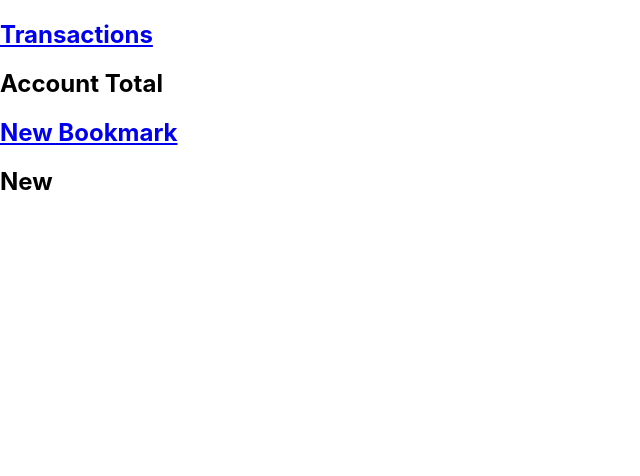
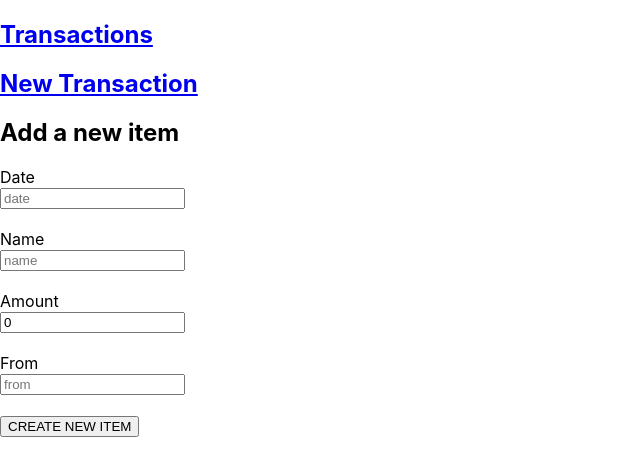
Before and after one commit to liliwu8/lilys-react-budget-app, a React (Create React App) app: page /transactions/new in a window 1280 px wide. Shown: the top 476 px of the page, without its empty margins (0-640 px from the left). Built offline with nearby package versions, Linux system fonts and the light colour scheme; no server answers.

Commit message:
saved code

```diff
--- a/package.json
+++ b/package.json
@@ -6,6 +6,7 @@
     "@testing-library/jest-dom": "^5.16.4",
     "@testing-library/react": "^13.3.0",
     "@testing-library/user-event": "^13.5.0",
+    "axios": "^0.27.2",
     "react": "^18.2.0",
     "react-dom": "^18.2.0",
     "react-router-dom": "^6.3.0",
--- a/src/App.css
+++ /dev/null
@@ -1,38 +0,0 @@
-.App {
-  text-align: center;
-}
-
-.App-logo {
-  height: 40vmin;
-  pointer-events: none;
-}
-
-@media (prefers-reduced-motion: no-preference) {
-  .App-logo {
-    animation: App-logo-spin infinite 20s linear;
-  }
-}
-
-.App-header {
-  background-color: #282c34;
-  min-height: 100vh;
-  display: flex;
-  flex-direction: column;
-  align-items: center;
-  justify-content: center;
-  font-size: calc(10px + 2vmin);
-  color: white;
-}
-
-.App-link {
-  color: #61dafb;
-}
-
-@keyframes App-logo-spin {
-  from {
-    transform: rotate(0deg);
-  }
-  to {
-    transform: rotate(360deg);
-  }
-}
--- a/src/App.js
+++ b/src/App.js
@@ -1,7 +1,7 @@
-// // DEPENDENCIES
+ // DEPENDENCIES
 import { Routes, Route } from 'react-router-dom'
 
-// // PAGES
+// PAGES
 import Edit from './Pages/Edit'
 import FourOFour from './Pages/FourOFour'
 import Home from './Pages/Home'
@@ -21,7 +21,7 @@ function App() {
           <Route path='/transactions/new' element={<New />} />
           <Route path='transactions/:index' element={<Show />} />
           <Route path='/transactions/:index/edit' element={<Edit />} />
-          <Route element={<FourOFour />} />
+          <Route path='*' element={<FourOFour />} />
         </Routes>
       </main>
     </div>
--- a/src/Components/NavBar.js
+++ b/src/Components/NavBar.js
@@ -6,9 +6,8 @@ function NavBar() {
       <h1>
         <Link to='/transactions'>Transactions</Link>
       </h1>
-      <h1>Account Total</h1>
       <h1>
-        <Link to='/transactions/new'>New Bookmark</Link>
+        <Link to='/transactions/new'>New Transaction</Link>
       </h1>
     </nav>
   )
--- /dev/null
+++ b/src/Components/NewTransactionsForm.js
@@ -0,0 +1,92 @@
+import axios from 'axios'
+import { useState } from 'react'
+import { useNavigate } from 'react-router-dom'
+const API = process.env.REACT_APP_API_URL
+
+function NewTransactionForm() {
+  const navigate = useNavigate()
+  const [transaction, setTransaction] = useState({
+    item_name: '',
+    date: '',
+    amount: 0,
+    from: '',
+  })
+
+  const handleTextChange = (event) => {
+    setTransaction({ ...transaction, [event.target.id]: event.target.value })
+  }
+
+  const handleSubmit = (event) => {
+    event.preventDefault()
+    console.log('dfdf')
+    axios
+      .post(`${API}/transactions`, transaction)
+        .then(() => {
+        navigate('/transactions')
+      })
+      .catch((err) => {
+        console.warn(err)
+      })
+  }
+  return (
+    <div className='New'>
+      <form onSubmit={handleSubmit}>
+        <label htmlFor='date'> Date</label>
+        <br />
+        <input
+          id='date'
+          name='date'
+          value={transaction.date}
+          type='text'
+          onChange={handleTextChange}
+          placeholder='date'
+          required
+        />
+        <br />
+        <br />
+        <label htmlFor='item_name'>Name</label>
+        <br />
+        <input
+          id='item_name'
+          name='item_name'
+          value={transaction.item_name}
+          type='text'
+          placeholder='name'
+          onChange={handleTextChange}
+          required
+        />
+        <br />
+        <br />
+        <label htmlFor='amount'>Amount</label>
+        <br />
+        <input
+          id='amount'
+          name='amount'
+          value={transaction.amount}
+          type='number'
+          placeholder='amount'
+          onChange={handleTextChange}
+          required
+        />
+        <br />
+        <br />
+        <label htmlFor='from'>From</label>
+        <br />
+        <input
+          id='from'
+          name='from'
+          value={transaction.from}
+          onChange={handleTextChange}
+          type='text'
+          placeholder='from'
+          required
+        />
+        <br />
+        <br />
+        <input type='submit' value='CREATE NEW ITEM' />
+      </form>
+    </div>
+  )
+}
+
+export default NewTransactionForm
--- a/src/Components/Transaction.js
+++ b/src/Components/Transaction.js
@@ -0,0 +1,19 @@
+import { Link } from 'react-router-dom'
+function Transaction({ transaction, index }) {
+  let formatDate = new Date(transaction.date).toLocaleDateString('en-US', {
+    month: 'short',
+    day: 'numeric',
+    year: 'numeric',
+  })
+  return (
+    <tr>
+      <td>{formatDate}</td>
+      <td>
+        <Link to={`/transactions/${index}`}>{transaction.item_name}</Link>
+      </td>
+      <td>{transaction.amount}</td>
+    </tr>
+  )
+}
+
+export default Transaction
--- a/src/Components/Transactions.js
+++ b/src/Components/Transactions.js
@@ -0,0 +1,62 @@
+import { useEffect, useState } from 'react'
+import axios from 'axios'
+import Transaction from './Transaction'
+const API = process.env.REACT_APP_API_URL
+
+function Transactions() {
+  const [transactions, setTransactions] = useState([])
+
+  useEffect(() => {
+    axios.get(`${API}/transactions`).then((res) => {
+      setTransactions(res.data)
+    })
+  }, [])
+
+  let dollarUSLocale = Intl.NumberFormat('en-US', {
+    style: 'currency',
+    currency: 'USD',
+  })
+
+  // let total = transactions.reduce((pre, curr) => {
+  //   return pre + curr.amount
+  // }, 0)
+
+  const total = (amount) => {
+    let array = []
+    let amt = 0
+    for (let sum of amount) {
+      if (typeof sum.amount === 'string') {
+        array.push(parseInt(sum.amount))
+      } else {
+        array.push(sum.amount)
+      }
+    }
+    for (let arr of array) {
+      amt += arr
+    }
+    return parseInt(amt)
+  }
+
+  return (
+    <div className='Transactions'>
+      <section>
+        <h1>Bank Amount Total: {dollarUSLocale.format(total(transactions))}</h1>
+        <table>
+          <tbody>
+            {transactions.map((transaction, index) => {
+              return (
+                <Transaction
+                  key={index}
+                  transaction={transaction}
+                  index={index}
+                />
+              )
+            })}
+          </tbody>
+        </table>
+      </section>
+    </div>
+  )
+}
+
+export default Transactions
--- a/src/Components/TransactionsDetails.js
+++ b/src/Components/TransactionsDetails.js
@@ -0,0 +1,60 @@
+import { useEffect, useState } from 'react'
+import { useNavigate, useParams } from 'react-router-dom'
+import { Link } from 'react-router-dom'
+import axios from 'axios'
+let API = process.env.REACT_APP_API_URL
+
+function TransactionsDetails() {
+
+  const [transaction, setTransaction] = useState([])
+  let { index } = useParams()
+  let navigate = useNavigate()
+  let formatDate = new Date(transaction.date).toLocaleDateString('en-US', {
+    month: 'short',
+    day: 'numeric',
+    year: 'numeric',
+  })
+
+  useEffect(() => {
+    axios
+      .get(`${API}/transactions/${index}`)
+      .then((res) => {
+          setTransaction(res.data)
+          navigate(`/transactions/${index}`)
+      })
+      .catch(() => {
+        navigate('/not-found')
+      })
+  }, [index, navigate])
+
+  const handleDelete = () => {
+    axios
+      .delete(`${API}/transactions/${index}`)
+      .then(() => {
+        navigate('/transactions')
+      })
+      .catch((err) => {
+        console.warn(err)
+      })
+  }
+
+  return (
+    <article>
+      <p>Date: {formatDate}</p>
+      <p>Name: {transaction.item_name}</p>
+      <p>Amount: {transaction.amount}</p>
+      <p>From: {transaction.from}</p>
+      <div className='showNavigation'>
+        <Link to={`/transactions`}>
+          <button>Back</button>
+        </Link>{' '}
+        <Link to={`/transactions/${index}/edit`}>
+          <button>Edit</button>
+        </Link>{' '}
+        <button onClick={handleDelete}>Delete</button>
+      </div>
+    </article>
+  )
+}
+
+export default TransactionsDetails
--- /dev/null
+++ b/src/Components/TransactionsEditForm.js
@@ -0,0 +1,115 @@
+import axios from 'axios'
+import { useEffect, useState } from 'react'
+import { useNavigate, useParams, Link } from 'react-router-dom'
+const API = process.env.REACT_APP_API_URL
+
+function TransactionsEditForm() {
+  let { index } = useParams()
+  const navigate = useNavigate()
+
+  const [transactions, setTransactions] = useState({
+    item_name: '',
+    date: '',
+    amount: 0,
+    from: '',
+  })
+
+  useEffect(() => {
+    axios
+      .get(`${API}/transactions/${index}`)
+      .then((res) => {
+        setTransactions(res.data)
+      })
+      .catch((err) => {
+        console.warn(err)
+      })
+  }, [index])
+
+  const handleTextChange = (event) => {
+    setTransactions({
+      ...transactions,
+      [event.target.id]: event.target.value,
+    })
+  }
+
+  const handleSubmit = (event) => {
+    event.preventDefault()
+
+    axios
+      .put(`${API}/transactions/${index}`, transactions)
+      .then((res) => {
+        setTransactions(res.data)
+        navigate(`/transactions/${index}`)
+      })
+      .catch((err) => {
+        console.warn(err)
+      })
+  }
+
+
+  return (
+    <div className='New'>
+      <form onSubmit={handleSubmit}>
+        <label htmlFor='date'> Date</label>
+        <br />
+        <input
+          id='date'
+          name='date'
+          value={transactions.date}
+          type='text'
+          onChange={handleTextChange}
+          placeholder='date'
+          required
+        />
+        <br />
+        <br />
+        <label htmlFor='item_name'>Name</label>
+        <br />
+        <input
+          id='item_name'
+          name='item_name'
+          value={transactions.item_name}
+          type='text'
+          placeholder='name'
+          onChange={handleTextChange}
+          required
+        />
+        <br />
+        <br />
+        <label htmlFor='amount'>Amount</label>
+        <br />
+        <input
+          id='amount'
+          name='amount'
+          value={transactions.amount}
+          type='number'
+          placeholder='amount'
+          onChange={handleTextChange}
+          required
+        />
+        <br />
+        <br />
+        <label htmlFor='from'>From</label>
+        <br />
+        <input
+          id='from'
+          name='from'
+          value={transactions.from}
+          onChange={handleTextChange}
+          type='text'
+          placeholder='from'
+          required
+        />
+        <br />
+        <br />
+        <input type='submit' />
+      </form>
+      <br />
+      <Link to={`/transactions/${index}`}>
+        <button>Back</button>
+      </Link>
+    </div>
+  )
+}
+
+export default TransactionsEditForm
--- a/src/Pages/Edit.js
+++ b/src/Pages/Edit.js
@@ -1,8 +1,10 @@
+import TransactionsEditForm from "../Components/TransactionsEditForm"
+
 function Edit() {
   return (
     <div className='New Edit'>
       <h2>Edit</h2>
-      {/* <BookmarkEditForm /> */}
+      <TransactionsEditForm />
     </div>
   )
 }
--- a/src/Pages/New.js
+++ b/src/Pages/New.js
@@ -1,8 +1,10 @@
+import NewTransactionForm from '../Components/NewTransactionsForm'
+
 function New() {
   return (
     <div className='New'>
-      <h2>New</h2>
-      {/* <BookmarkNewForm /> */}
+      <h2>Add a new item</h2>
+      <NewTransactionForm />
     </div>
   )
 }
```
Also changed, not shown: 1 other file (tests, documents, lock files or other folders).
